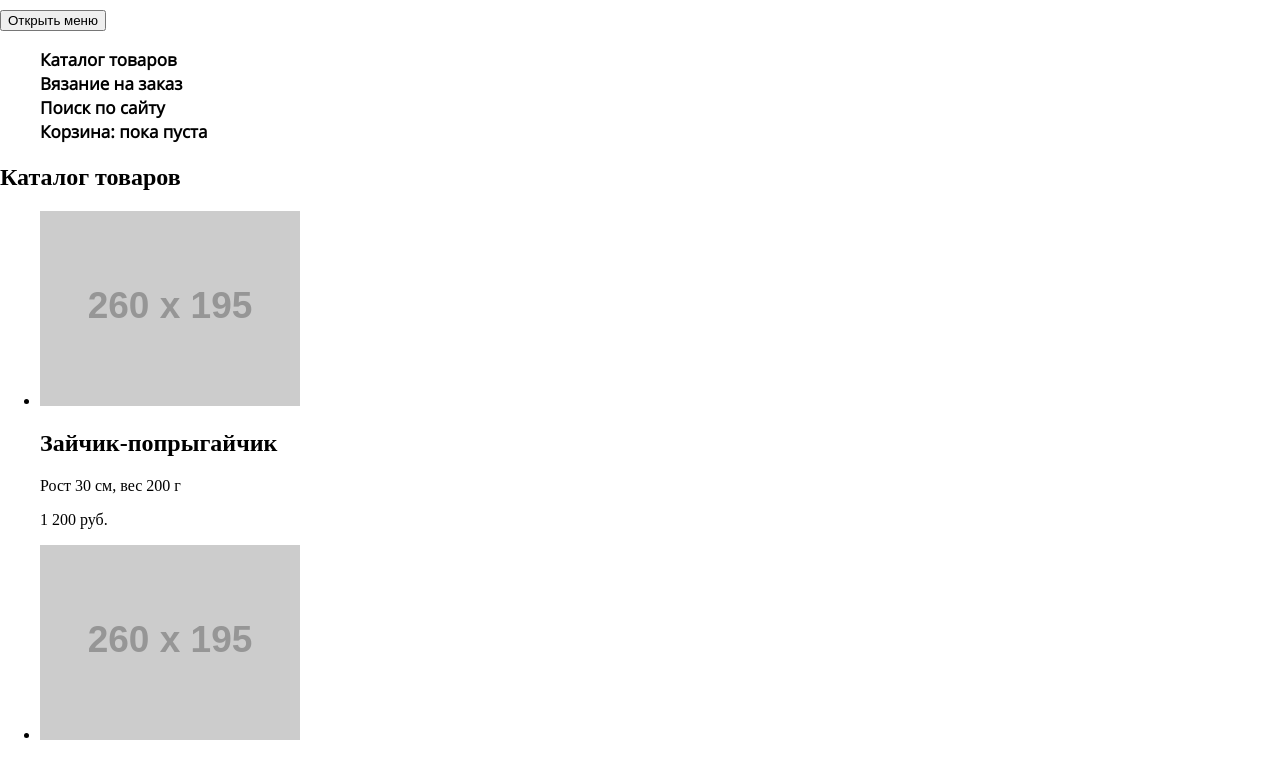
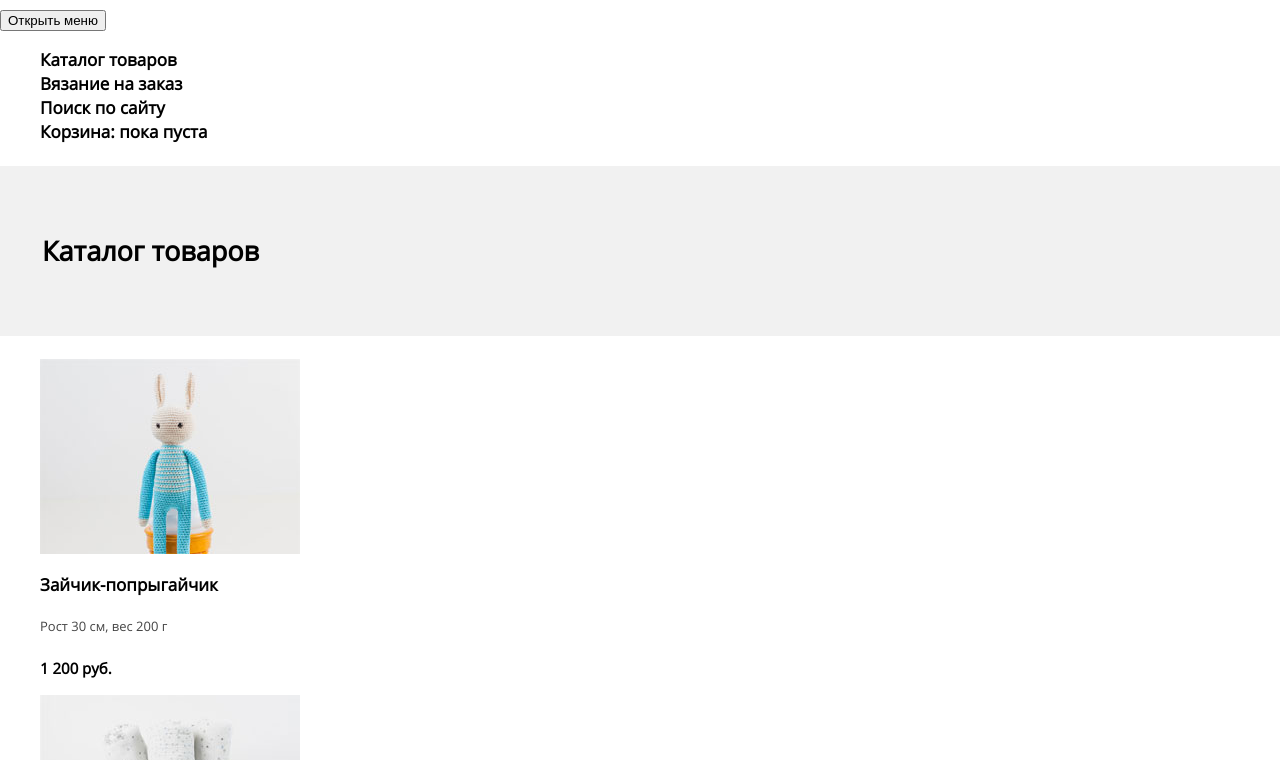
Before and after one commit to Yaroslav-Lazovski/995693-mishka-17, a plain HTML site: page source/catalog.html in a window 1280 px wide. Shown: the part 73-833 px from the top of the page. Drawn offline with nearby package versions, Linux system fonts and the light colour scheme; files that its build step writes are made by us from their sources; placeholder pictures from the web are drawn by us.

Commit message:
Scss для каталога

```diff
--- a/source/catalog.html
+++ b/source/catalog.html
@@ -8,7 +8,7 @@
   <body>
     <header class="header">
       <a class="header__logo" href="index.html">
-        <img class="header__logo-image" src="http://placehold.it/86x35" width="86" height="35"
+        <img class="header__logo-image" src="img/logo-mobile.svg" width="86" height="35"
           alt="Логотип интернет-магазина «Мишка»">
       </a>
       <nav class="nav">
@@ -26,25 +26,27 @@
     <main class="main">
       <section class="catalog">
         <div class="catalog__container">
-          <h1 class="catalog__title">Каталог товаров</h1>
+          <div class="catalog__intro">
+            <h1 class="catalog__title">Каталог товаров</h1>
+          </div>
           <ul class="catalog__list product-list">
             <li class="product-list__item">
               <a class="product-list__photo" href="item1-description.html"><img class="product-list__photo-image1"
-                  src="http://placehold.it/260x195" width="260" height="195" alt="Фото зайчик-попрыгайчик"></a>
+                  src="img/photo-hare-mobile@1x.jpg" width="260" height="195" alt="Фото зайчик-попрыгайчик"></a>
               <h2 class="product-list__title"><a href="item1-description.html">Зайчик-попрыгайчик</a></h2>
               <p class="product-list__properties">Рост 30 см, вес 200 г</p>
               <p class="product-list__price">1 200 руб.</p>
             </li>
             <li class="product-list__item">
               <a class="product-list__foto" href="item2-description.html"><img class="product-list__photo-image2"
-                  src="http://placehold.it/260x195" width="260" height="195" alt="Фото корзинки для белья"></a>
+                  src="img/photo-bowl-mobile@1x.jpg" width="260" height="195" alt="Фото корзинки для белья"></a>
               <h2 class="product-list__title"><a href="item2-description.html">Корзинка для белья</a></h2>
               <p class="product-list__properties">Диаметр 15 см, высота 10 см</p>
               <p class="product-list__price">690 руб.</p>
             </li>
             <li class="product-list__item">
               <a class="product-list__foto" href="item3-description.html"><img class="product-list__photo-image3"
-                  src="http://placehold.it/260x195" width="260" height="195" alt="Фото большая корзинка для игрушек"></a>
+                  src="img/photo-toys-mobile@1x.jpg" width="260" height="195" alt="Фото большая корзинка для игрушек"></a>
               <h2 class="product-list__title"><a href="item3-description.html">Большая корзинка для игрушек</a></h2>
               <p class="product-list__properties">Диаметр 30 см, высота 30 см</p>
               <p class="product-list__price">1 500 руб.</p>
--- /dev/null
+++ b/source/sass/blocks/catalog.scss
@@ -0,0 +1,18 @@
+.catalog {
+  font-family: "Open Sans", Arial, sans-serif;
+
+  &__intro {
+    background-color: #f1f1f1;
+  }
+
+  &__title {
+    padding: 70px 42px;
+    font-size: 27px;
+    font-weight: 700;
+    line-height: 1.11;
+  }
+
+  &__list {
+    list-style: none;
+  }
+}
--- /dev/null
+++ b/source/sass/blocks/product-list.scss
@@ -0,0 +1,21 @@
+.product-list {
+  font-family: "Open Sans", Arial, sans-serif;
+
+  &__title {
+    font-size: 17px;
+    font-weight: 700;
+    line-height: 1.41;
+  }
+
+  &__properties {
+    font-size: 13px;
+    line-height: 2.31;
+    color: #444444;
+  }
+
+  &__price {
+    font-size: 15px;
+    font-weight: 700;
+    line-height: 1.6;
+  }
+}
--- a/source/sass/style.scss
+++ b/source/sass/style.scss
@@ -13,6 +13,9 @@
 @import "blocks/footer.scss";
 @import "blocks/social.scss";
 @import "blocks/copyright.scss";
+@import "blocks/catalog.scss";
+@import "blocks/product-list.scss";
+
 
 html {
   box-sizing: border-box;
```
Also changed, not shown: source/form.html (+1 -1 lines), source/sass/blocks/about.scss (line endings or trailing spaces), source/sass/blocks/goods.scss (line endings or trailing spaces), source/sass/blocks/header.scss (line endings or trailing spaces).
